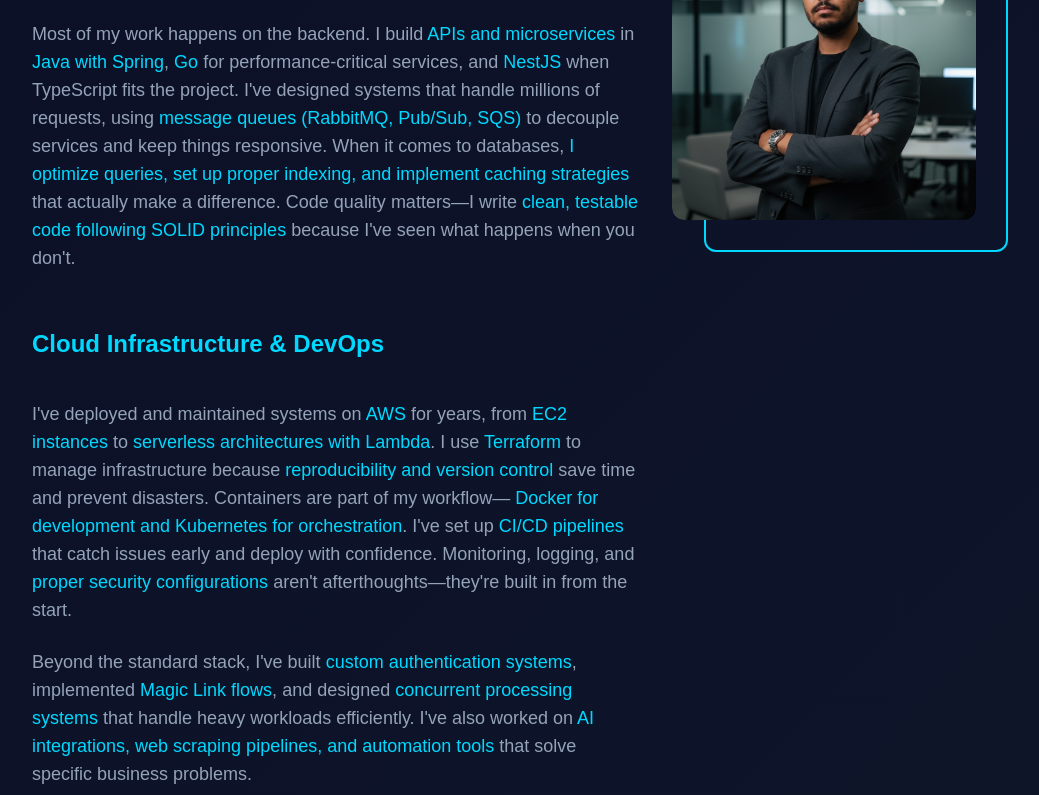
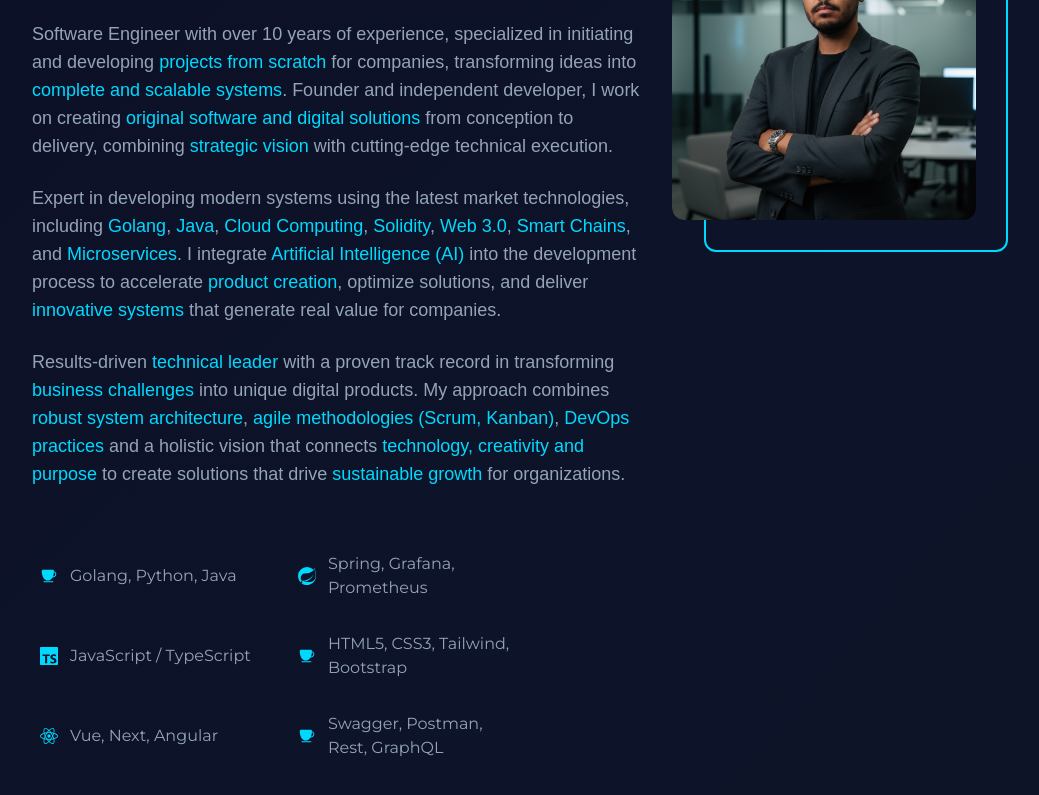
Before and after one commit to Daniel-Fonseca-da-Silva/portfolio-website, a Next.js app: page / in a window 1280 px wide. Shown: the part 1080-1875 px from the top of the page, without its empty margins (120-1159 px from the left). Built offline with nearby package versions, Linux system fonts and the light colour scheme; a web font is replaced by a local one.

Commit message:
fix: update about component with new title and description

```diff
--- a/components/About.tsx
+++ b/components/About.tsx
@@ -14,57 +14,33 @@
       <div className="flex flex-col lg:flex-row gap-8 sm:gap-12 lg:gap-16">
         <div className="w-full lg:w-2/3 text-base sm:text-lg text-textDark font-normal flex flex-col gap-4 sm:gap-6">
           <h3 className="text-lg sm:text-xl md:text-2xl font-bold text-textGreen mt-2 sm:mt-4 mb-3 sm:mb-4">
-            FullStack Development & System Architecture
+          System Engineer
           </h3>
           <p>
-            Most of my work happens on the backend. I build{" "}
-            <span className="text-textGreen">APIs and microservices</span>{" "}
-            in <span className="text-textGreen">Java with Spring</span>,{" "}
-            <span className="text-textGreen">Go</span> for performance-critical services, and{" "}
-            <span className="text-textGreen">NestJS</span> when TypeScript fits the project.{" "}
-            I&apos;ve designed systems that handle millions of requests, using{" "}
-            <span className="text-textGreen">message queues (RabbitMQ, Pub/Sub, SQS)</span>{" "}
-            to decouple services and keep things responsive. When it comes to databases,{" "}
-            <span className="text-textGreen">I optimize queries, set up proper indexing, and implement caching strategies</span>{" "}
-            that actually make a difference. Code quality matters—I write{" "}
-            <span className="text-textGreen">clean, testable code following SOLID principles</span>{" "}
-            because I&apos;ve seen what happens when you don&apos;t.
-          </p>
-
-          <h3 className="text-lg sm:text-xl md:text-2xl font-bold text-textGreen mt-6 sm:mt-8 mb-3 sm:mb-4">
-            Cloud Infrastructure & DevOps
-          </h3>
-          <p>
-            I&apos;ve deployed and maintained systems on{" "}
-            <span className="text-textGreen">AWS</span> for years, from{" "}
-            <span className="text-textGreen">EC2 instances</span> to{" "}
-            <span className="text-textGreen">serverless architectures with Lambda</span>.{" "}
-            I use <span className="text-textGreen">Terraform</span> to manage infrastructure because{" "}
-            <span className="text-textGreen">reproducibility and version control</span>{" "}
-            save time and prevent disasters. Containers are part of my workflow—{" "}
-            <span className="text-textGreen">Docker for development and Kubernetes for orchestration</span>.{" "}
-            I&apos;ve set up <span className="text-textGreen">CI/CD pipelines</span> that catch issues early{" "}
-            and deploy with confidence. Monitoring, logging, and{" "}
-            <span className="text-textGreen">proper security configurations</span>{" "}
-            aren&apos;t afterthoughts—they&apos;re built in from the start.
-          </p>
-
-          <p>
-            Beyond the standard stack, I&apos;ve built{" "}
-            <span className="text-textGreen">custom authentication systems</span>,{" "}
-            implemented <span className="text-textGreen">Magic Link flows</span>,{" "}
-            and designed <span className="text-textGreen">concurrent processing systems</span>{" "}
-            that handle heavy workloads efficiently. I&apos;ve also worked on{" "}
-            <span className="text-textGreen">AI integrations, web scraping pipelines, and automation tools</span>{" "}
-            that solve specific business problems.
+            Software Engineer with over 10 years of experience, specialized in initiating and developing{" "}
+            <span className="text-textGreen">projects from scratch</span> for companies, transforming ideas into{" "}
+            <span className="text-textGreen">complete and scalable systems</span>. Founder and independent developer, I work on creating{" "}
+            <span className="text-textGreen">original software and digital solutions</span> from conception to delivery, combining{" "}
+            <span className="text-textGreen">strategic vision</span> with cutting-edge technical execution.
           </p>
           <p>
-            I&apos;ve led teams as a <span className="text-textGreen">Tech Lead</span>,{" "}
-            making technical decisions and setting quality standards. I enjoy{" "}
-            <span className="text-textGreen">mentoring developers</span> and{" "}
-            <span className="text-textGreen">sharing knowledge</span>—{" "}
-            the best code comes from teams that understand not just what they&apos;re building, but why.{" "}
-            I stay current with new technologies, but I&apos;m pragmatic about what actually works in production.
+            Expert in developing modern systems using the latest market technologies, including{" "}
+            <span className="text-textGreen">Golang</span>, <span className="text-textGreen">Java</span>,{" "}
+            <span className="text-textGreen">Cloud Computing</span>, <span className="text-textGreen">Solidity</span>,{" "}
+            <span className="text-textGreen">Web 3.0</span>, <span className="text-textGreen">Smart Chains</span>, and{" "}
+            <span className="text-textGreen">Microservices</span>. I integrate{" "}
+            <span className="text-textGreen">Artificial Intelligence (AI)</span> into the development process to accelerate{" "}
+            <span className="text-textGreen">product creation</span>, optimize solutions, and deliver{" "}
+            <span className="text-textGreen">innovative systems</span> that generate real value for companies.
+          </p>
+          <p>
+            Results-driven <span className="text-textGreen">technical leader</span> with a proven track record in transforming{" "}
+            <span className="text-textGreen">business challenges</span> into unique digital products. My approach combines{" "}
+            <span className="text-textGreen">robust system architecture</span>,{" "}
+            <span className="text-textGreen">agile methodologies (Scrum, Kanban)</span>,{" "}
+            <span className="text-textGreen">DevOps practices</span> and a holistic vision that connects{" "}
+            <span className="text-textGreen">technology, creativity and purpose</span> to create solutions that drive{" "}
+            <span className="text-textGreen">sustainable growth</span> for organizations.
           </p>
           <ul className="max-w-[500px] text-sm sm:text-base font-titleFont grid grid-cols-1 sm:grid-cols-2 gap-3 sm:gap-4 mt-6 sm:mt-8">
             <li className="flex items-center gap-3 p-2 rounded-lg hover:bg-hoverColor transition-colors duration-300">
```
